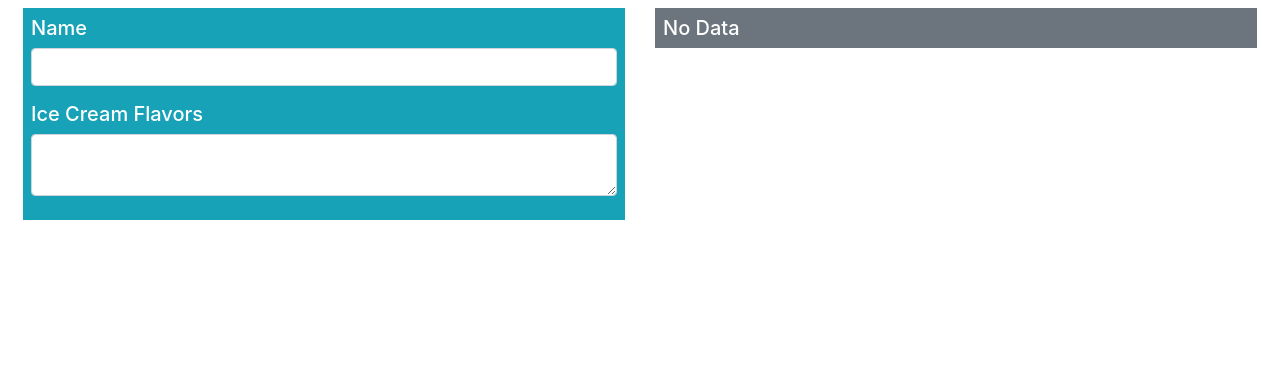
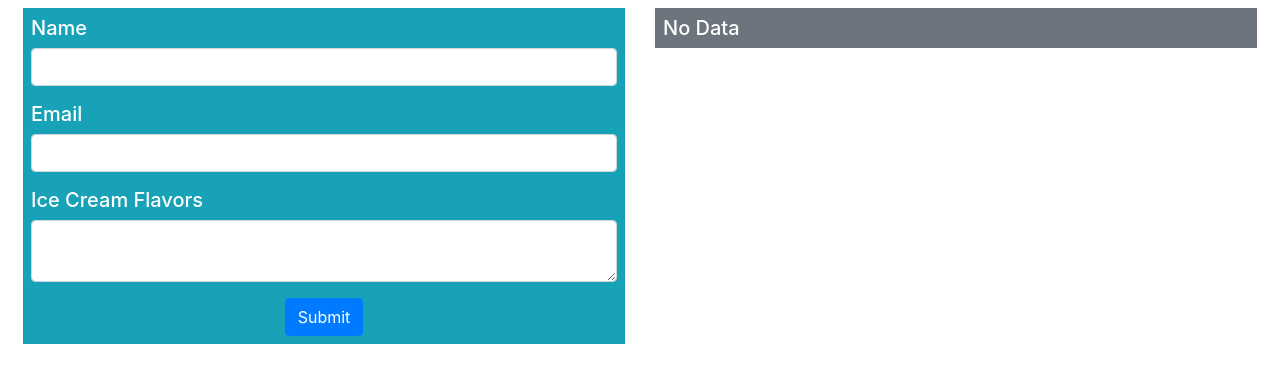
Before and after one commit to ndminh1307js/pro-react-16, a React (Create React App) app in the folder Chapter-15/forms/: page / in a window 1280 px wide. Shown: the top 382 px of the page. Built offline with nearby package versions, Linux system fonts and the light colour scheme.

Commit message:
Creating Container Component & Display Validation Message

```diff
--- a/Chapter-15/forms/src/Editor.js
+++ b/Chapter-15/forms/src/Editor.js
@@ -1,22 +1,34 @@
 import React, { Component } from 'react';
+import { FormValidator } from './FormValidator';
+import { ValidationMessage } from './ValidationMessage';
 
 export class Editor extends Component {
 	constructor(props) {
 		super(props);
 		this.state = {
 			name: '',
+			email: '',
 			order: '',
+		};
+		this.rules = {
+			name: { required: true, minLength: 3, alpha: true },
+			email: { required: true, email: true },
+			order: { required: true },
 		};
 	}
 
 	updateFormValue = event => {
 		const { name, value } = event.target;
-		this.setState({ [name]: value }, () => this.props.submit(this.state));
+		this.setState({ [name]: value });
 	};
 
 	render() {
 		return (
 			<div className='h5 bg-info text-white p-2'>
+				<FormValidator
+					data={this.state}
+					rules={this.rules}
+					submit={this.props.submit}>
 					<div className='form-group'>
 						<label>Name</label>
 						<input
@@ -25,6 +37,17 @@
 							value={this.state.name}
 							onChange={this.updateFormValue}
 						/>
+						<ValidationMessage field='name' />
+					</div>
+					<div className='form-group'>
+						<label>Email</label>
+						<input
+							className='form-control'
+							name='email'
+							value={this.state.email}
+							onChange={this.updateFormValue}
+						/>
+						<ValidationMessage field='email' />
 					</div>
 					<div className='form-group'>
 						<label>Ice Cream Flavors</label>
@@ -34,6 +57,8 @@
 							value={this.state.order}
 							onChange={this.updateFormValue}></textarea>
 					</div>
+					<ValidationMessage field='order' />
+				</FormValidator>
 			</div>
 		);
 	}
--- /dev/null
+++ b/Chapter-15/forms/src/FormValidator.js
@@ -0,0 +1,68 @@
+import React, { Component } from 'react';
+import { ValidateData } from './validation';
+import { ValidationContext } from './ValidationContext';
+
+export class FormValidator extends Component {
+	constructor(props) {
+		super(props);
+		this.state = {
+			errors: {},
+			dirty: {},
+			formSubmitted: false,
+			getMessagesForField: this.getMessagesForField,
+		};
+	}
+
+	static getDerivedStateFromProps(props, state) {
+		return {
+			errors: ValidateData(props.data, props.rules),
+		};
+	}
+
+	get formValid() {
+		return Object.keys(this.state.errors).length === 0;
+	}
+
+	handleChange = event => {
+		let name = event.target.name;
+		this.setState(state => (state.dirty[name] = true));
+	};
+
+	handleClick = event => {
+		this.setState({ formSubmitted: true }, () => {
+			if (this.formValid) {
+				this.props.submit(this.props.data);
+			}
+		});
+	};
+
+	getButtonClasses() {
+		return this.state.formSubmitted && !this.formValid
+			? 'btn-danger'
+			: 'btn-primary';
+	}
+
+	getMessagesForField = field => {
+		return this.state.formSubmitted || this.state.dirty[field]
+			? this.state.errors[field] || []
+			: [];
+	};
+
+	render() {
+		return (
+			<React.Fragment>
+				<ValidationContext.Provider value={this.state}>
+					<div onChange={this.handleChange}>{this.props.children}</div>
+				</ValidationContext.Provider>
+				<div className='text-center'>
+					<button
+						className={`btn ${this.getButtonClasses()}`}
+						onClick={this.handleClick}
+						disabled={this.state.formSubmitted && !this.formValid}>
+						Submit
+					</button>
+				</div>
+			</React.Fragment>
+		);
+	}
+}
--- /dev/null
+++ b/Chapter-15/forms/src/ValidationMessage.js
@@ -0,0 +1,14 @@
+import React, { Component } from 'react';
+import { ValidationContext } from './ValidationContext';
+
+export class ValidationMessage extends Component {
+	static contextType = ValidationContext;
+
+	render() {
+		return this.context.getMessagesForField(this.props.field).map(err => (
+			<div className='small bg-danger text-white mt-1 p-1' key={err}>
+				{err}
+			</div>
+		));
+	}
+}
```
Lines whose indentation alone changed are shown as unchanged.
